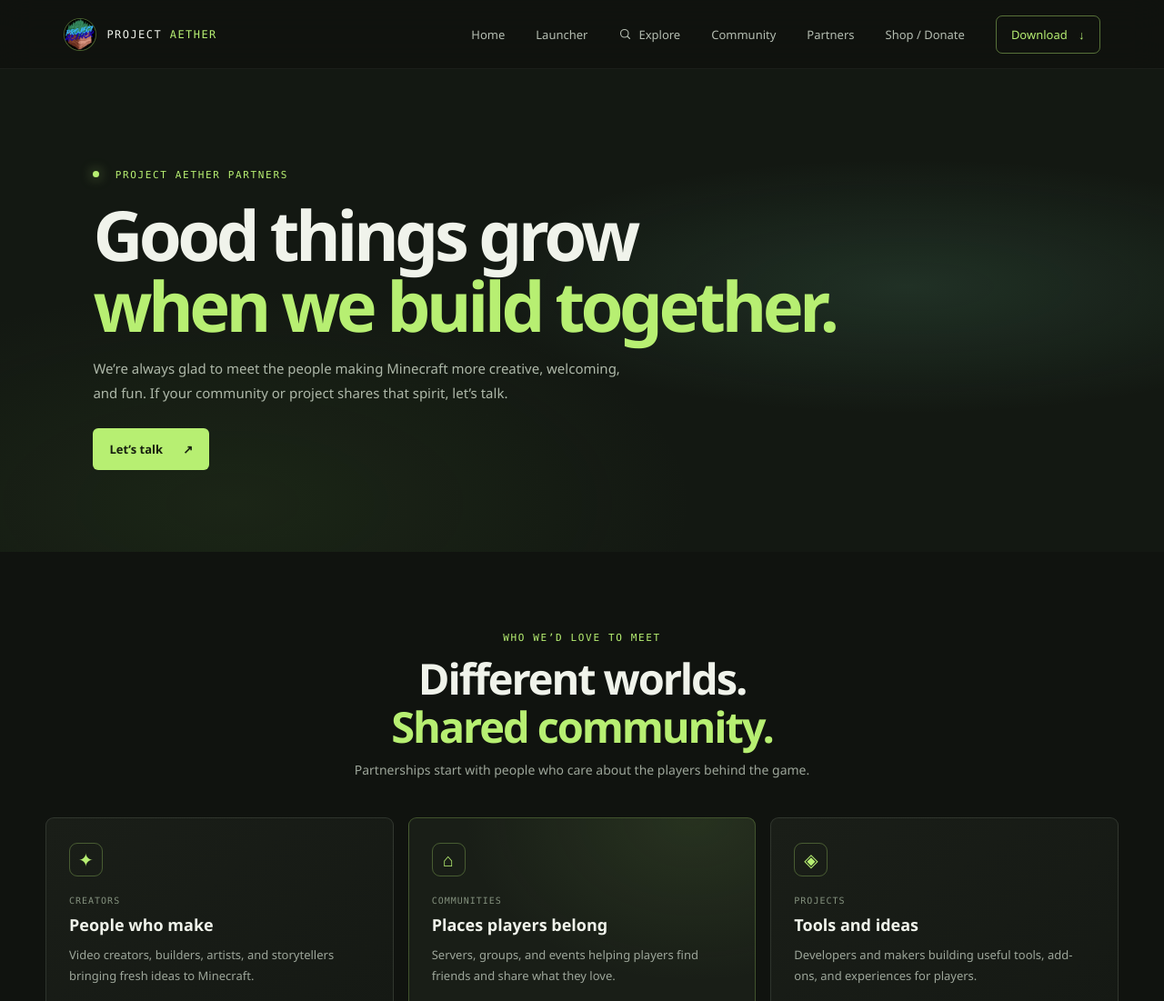
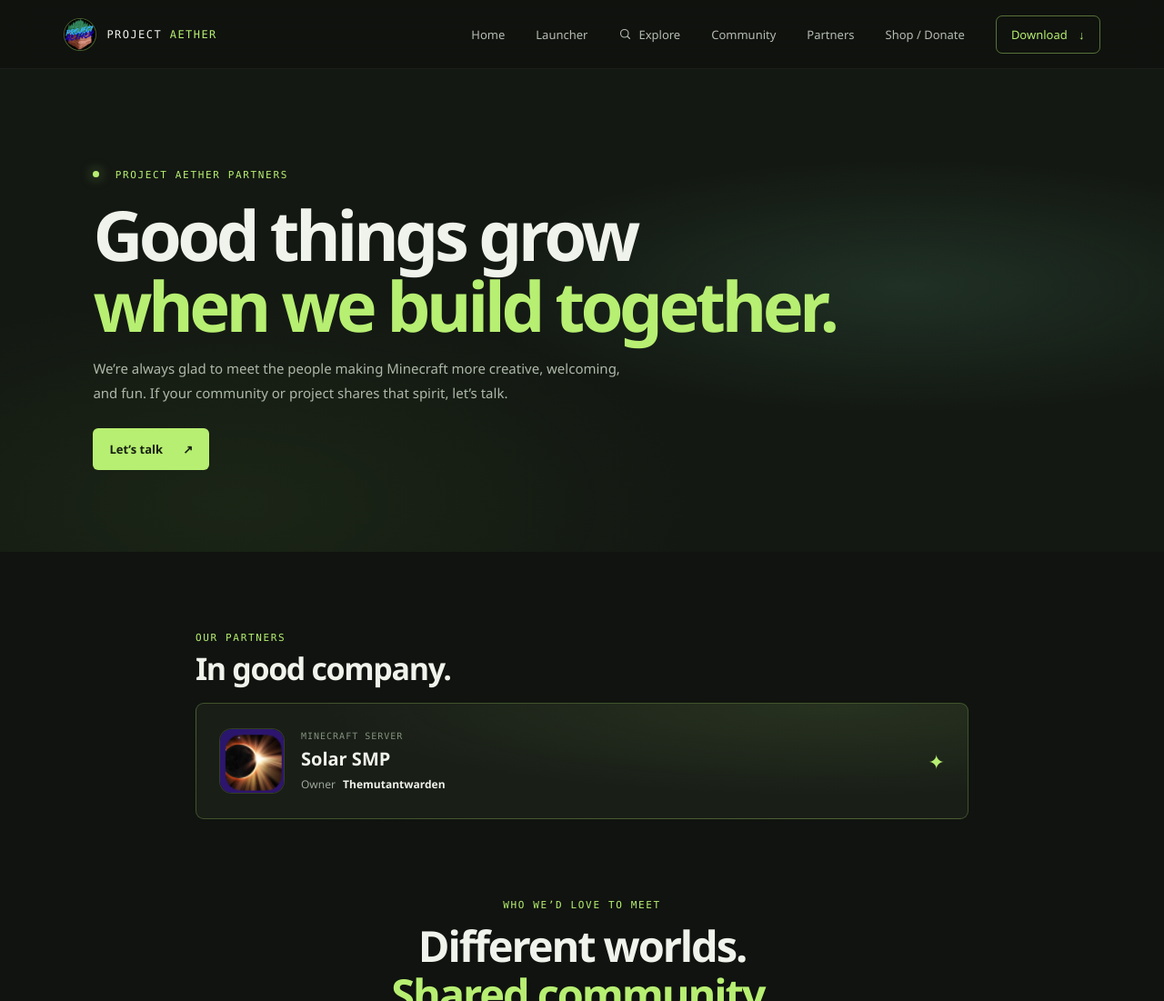
Before and after one commit to KiwiSystems-ee/project-aether-website, a plain HTML site: page partners.html in a window 1280 px wide. Shown: the top 1101 px of the page at 91% size. Drawn offline with Linux system fonts and the light colour scheme.

Commit message:
Feature Solar SMP as a partner

```diff
--- a/partners.html
+++ b/partners.html
@@ -8,7 +8,7 @@
   <meta name="description" content="Partner with Project Aether to help Minecraft players discover tools, communities, and creative projects.">
   <title>Partners — Project Aether</title>
   <link rel="icon" type="image/png" href="assets/aether-icon.png">
-  <link rel="stylesheet" href="styles.css?v=partners-1">
+  <link rel="stylesheet" href="styles.css?v=partners-2">
 </head>
 <body>
   <header class="site-header">
@@ -25,6 +25,21 @@
       <a class="button button-primary" href="mailto:kiwisystems-ee@outlook.com?subject=Project%20Aether%20partnership">Let’s talk <span aria-hidden="true">↗</span></a>
     </section>
     <section class="section-wrap partners-content" aria-labelledby="partnersTitle">
+      <section class="partners-featured" aria-labelledby="currentPartnersTitle">
+        <div class="partner-section-heading">
+          <p class="eyebrow">OUR PARTNERS</p>
+          <h2 id="currentPartnersTitle">In good company.</h2>
+        </div>
+        <article class="partner-profile feature-card feature-card-highlight">
+          <img class="partner-logo" src="assets/partners/solar-smp.png" alt="Solar SMP logo" width="64" height="64">
+          <div class="partner-profile-copy">
+            <p class="card-index">MINECRAFT SERVER</p>
+            <h3>Solar SMP</h3>
+            <p class="partner-owner">Owner <strong>Themutantwarden</strong></p>
+          </div>
+          <span class="partner-profile-mark" aria-hidden="true">✦</span>
+        </article>
+      </section>
       <div class="section-heading">
         <p class="eyebrow">WHO WE’D LOVE TO MEET</p>
         <h2 id="partnersTitle">Different worlds.<br><span>Shared community.</span></h2>
--- a/styles.css
+++ b/styles.css
@@ -165,6 +165,17 @@ h1, h2, h3, p { margin-top: 0; }
 .partners-hero { background: radial-gradient(ellipse at 78% 45%, rgba(120,214,165,.13), transparent 34%), radial-gradient(ellipse at 20% 90%, rgba(84,134,54,.12), transparent 35%), #131812; }
 .partners-hero h1 span, .partners-content .section-heading h2 span { color: var(--green); }
 .partners-content { padding-top: 88px; }
+.partners-featured { max-width: 850px; margin: 0 auto 88px; }
+.partner-section-heading { margin-bottom: 18px; }
+.partner-section-heading .eyebrow { margin-bottom: 8px; }
+.partner-section-heading h2 { margin: 0; font: 700 clamp(25px, 3vw, 34px)/1.15 var(--display); letter-spacing: -.04em; }
+.partner-profile { min-height: 0; display: flex; gap: 18px; align-items: center; }
+.partner-logo { width: 72px; height: 72px; flex: 0 0 72px; border: 1px solid rgba(183,239,114,.2); border-radius: 14px; object-fit: cover; background: #10130f; }
+.partner-profile-copy .card-index { margin-bottom: 6px; }
+.partner-profile-copy h3 { margin: 0 0 6px; font: 700 20px var(--display); }
+.partner-owner { margin: 0; color: var(--muted); font-size: 12px; }
+.partner-owner strong { margin-left: 5px; color: var(--text); font-weight: 650; }
+.partner-profile-mark { margin-left: auto; color: var(--green); font-size: 22px; }
 .partner-grid .feature-card { min-height: 225px; }
 .partner-cta { margin-top: 24px; }
 .explore-gallery { padding-top: 76px; }
@@ -244,6 +255,7 @@ h1, h2, h3, p { margin-top: 0; }
   .feature-grid { grid-template-columns: 1fr; gap: 10px; }
   .shop-options { grid-template-columns: 1fr; }
   .feature-card { min-height: 0; padding: 22px; }
+  .partners-featured { margin-bottom: 62px; }
   .feature-icon { margin-bottom: 15px; }
   .social-section { padding: 70px 18px; }
   .social-wrap { grid-template-columns: 1fr; gap: 34px; }
```
Also changed, not shown: assets/partners/solar-smp.png (added).
